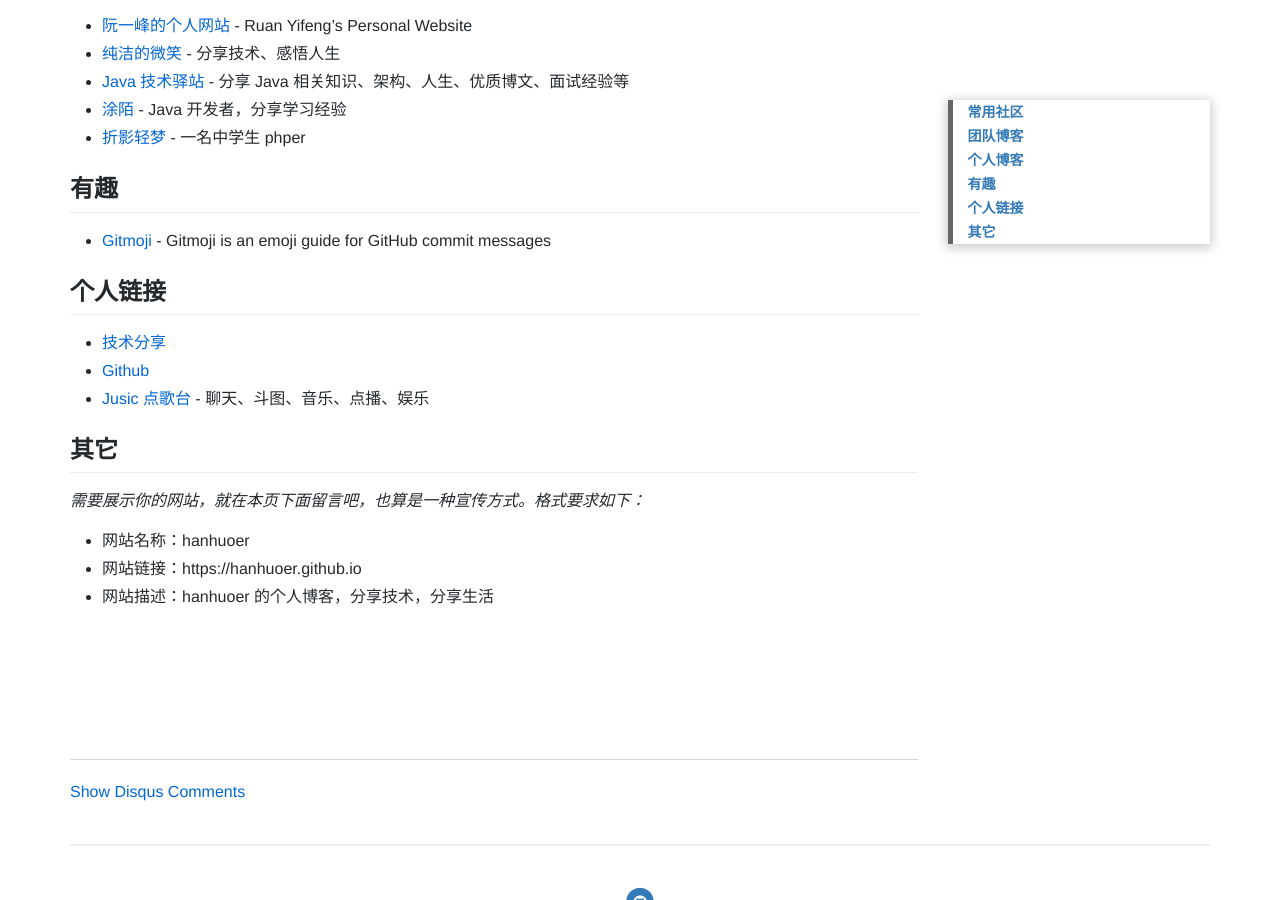
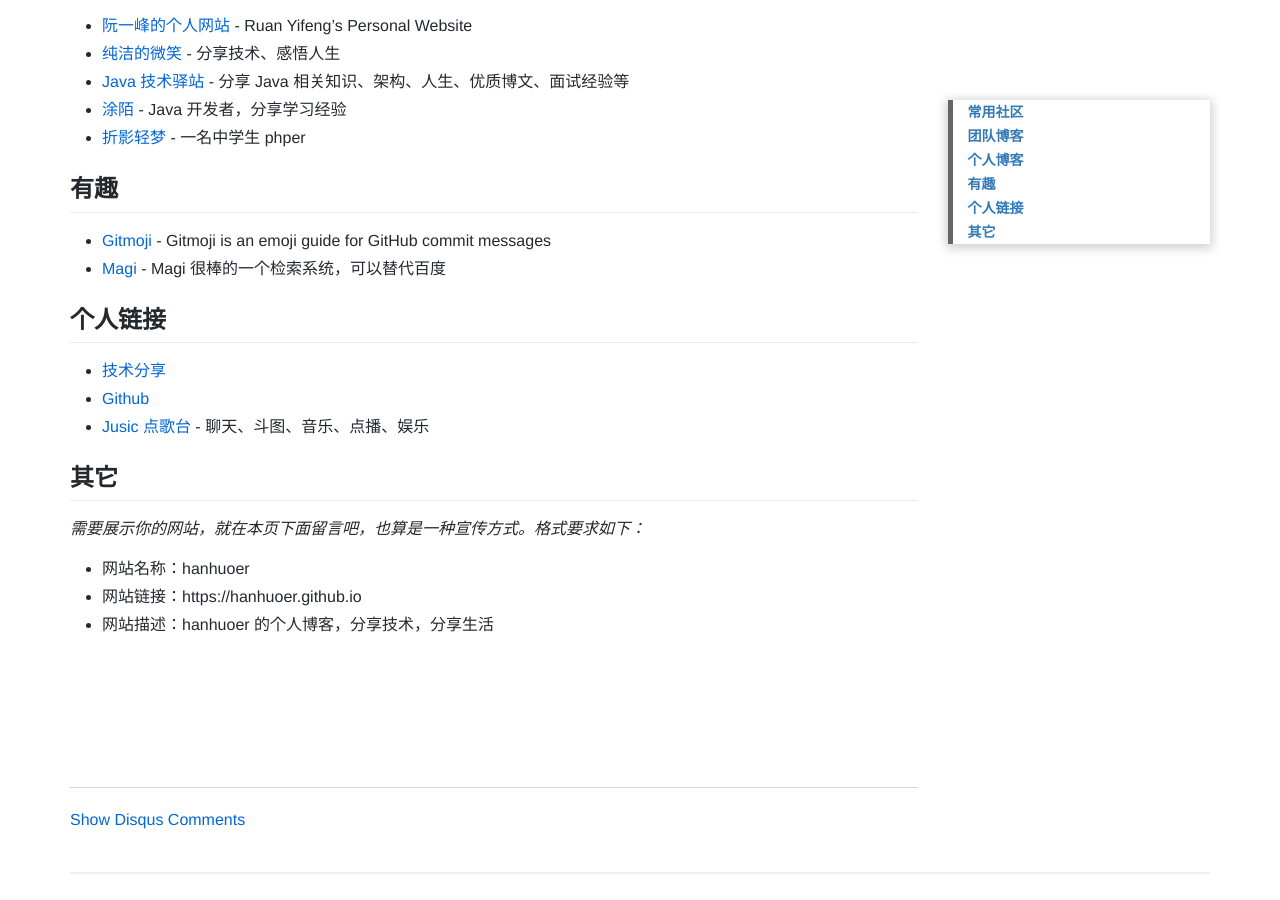
Before and after one commit to hanhuoer/hanhuoer.github.io, a Jekyll site: the page built from pages/link.md, in a window 1280 px wide and 900 px high, scrolled down 819 px. Built offline with Jekyll 4.4.1, drawn with Linux system fonts in a browser that asks for light colours; nearby versions of some CDN libraries; comment, search, counter and statistics services are not loaded.

Commit message:
:pencil: jusic

```diff
--- a/pages/link.md
+++ b/pages/link.md
@@ -30,6 +30,7 @@ permalink: /link
 ## 有趣
 
 - [Gitmoji](https://gitmoji.carloscuesta.me/) - Gitmoji is an emoji guide for GitHub commit messages
+- [Magi](https://magi.com/) - Magi 很棒的一个检索系统，可以替代百度
 
 ## 个人链接
 
```
